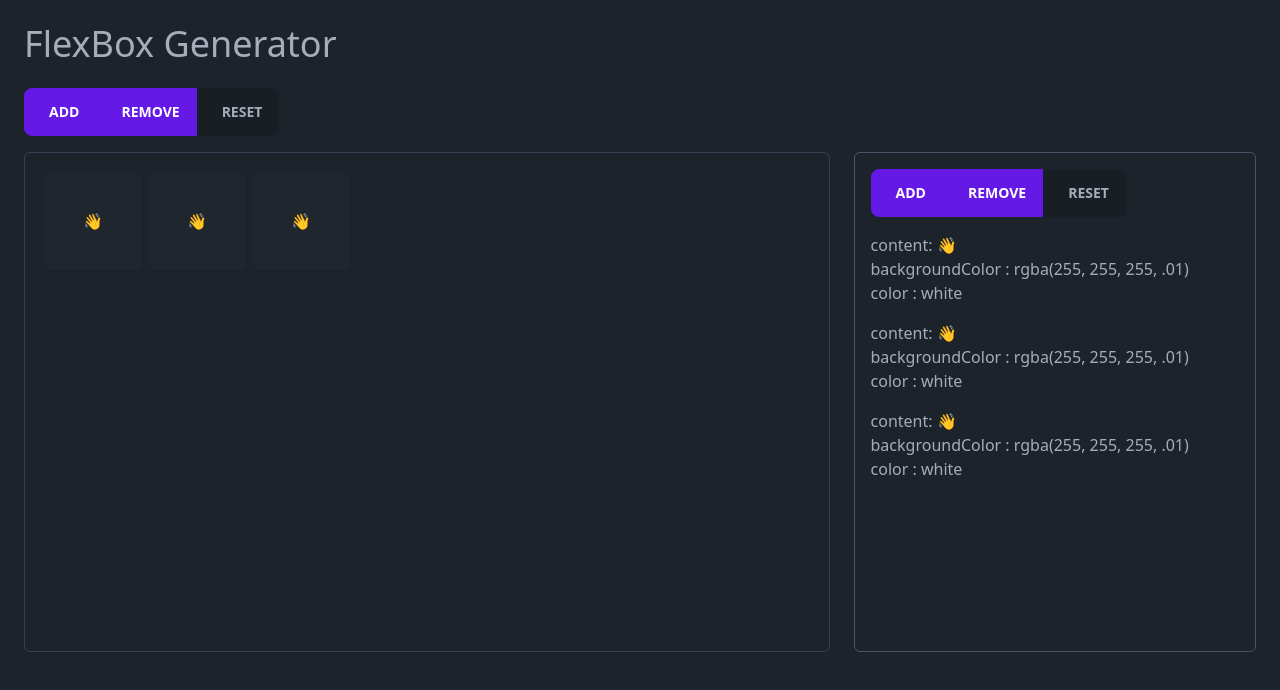
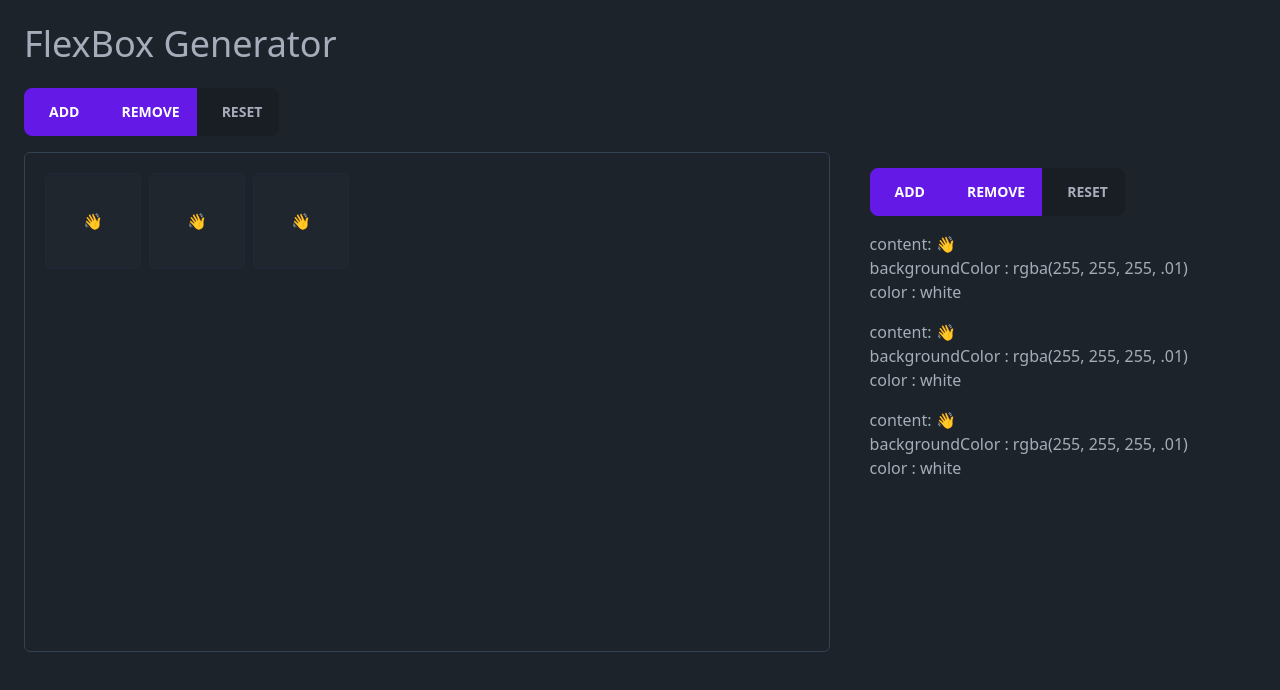
Before and after one commit to seangravener/FlexBoxGenerator, an Angular app: page / in a window 1280 px wide. Shown: the top 690 px of the page. Built offline with nearby package versions, Linux system fonts and the light colour scheme.

Commit message:
Update styles

```diff
--- a/src/app/flex-box-generator/generator.component.html
+++ b/src/app/flex-box-generator/generator.component.html
@@ -4,7 +4,7 @@
   </aside>
   <main class="flex gap-6">
     <flex-container class="w-2/3 dark:bg-slate-900 border border-slate-700 rounded-md"></flex-container>
-    <aside class="w-1/3 border border-slate-600 rounded-md">
+    <aside class="w-1/3">
       <flex-items *ngIf="flexItems"></flex-items>
     </aside>
   </main>
```
